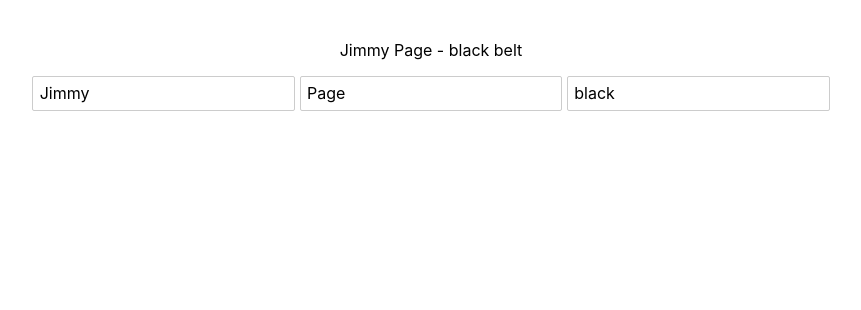
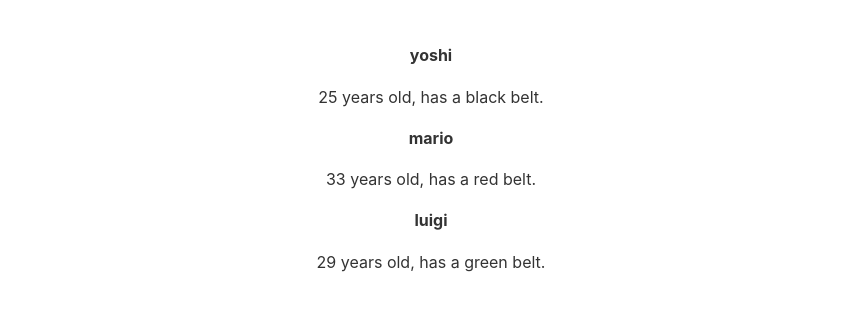
Before and after one commit to mrfinesse47/svelte-tutorial, a Svelte app: page / in a window 1280 px wide. Shown: the top 310 px of the page, without its empty margins (209-1070 px from the left). Built offline with nearby package versions, Linux system fonts and the light colour scheme.

Commit message:
onto tutorial 7 now https://www.youtube.com/watch?v=VWOpVxIkZJs&list=PL4cUxeGkcC9hlbrVO_2QFVqVPhlZmz7tO&index=7&ab_channel=TheNetNinja

```diff
--- a/src/App.svelte
+++ b/src/App.svelte
@@ -1,33 +1,21 @@
 <script>
-	let firstName = "Jimmy"
-	let lastName = "Page";
-	let beltColor = "black";
-
-	$: fullName = `${firstName} ${lastName}`//reactive value
-	// $: console.log(beltColor)//will run any time a value changes
-	// $: console.log(fullName)
-
-	//or you can use a code block rather than 2 $:
-
-	$: {
-		console.log(beltColor)//will run any time a value changes
-		console.log(fullName)
-	}
-
-	const handleClick =()=>{
-		beltColor = "orange"
-	}
-
-	const handleInput = (e)=>{
-		beltColor = e.target.value;
-	}
+  let people = [
+    { name: "yoshi", beltColor: "black", age: 25, id: 1 },
+    { name: "mario", beltColor: "red", age: 33, id: 2 },
+    { name: "luigi", beltColor: "green", age: 29, id: 3 },
+  ];
 </script>
 
 <main>
-	<p style="color:{beltColor}">{fullName} - {beltColor} belt</p>
-	<input type="text" bind:value={firstName}>
-	<input type="text" bind:value={lastName}>
-	<input type="text" bind:value={beltColor}>
+  {#each people as person (person.id)}
+    <!-- person.id is the key -->
+    <div>
+      <h4>{person.name}</h4>
+      <p>{person.age} years old, has a {person.beltColor} belt.</p>
+    </div>
+  {:else}
+    <p>there are no people to show</p>
+  {/each}
 </main>
 
 <style>
@@ -38,13 +26,6 @@
     margin: 0 auto;
   }
 
-	h1 {
-		color: #ff3e00;
-		text-transform: uppercase;
-		font-size: 4em;
-		font-weight: 100;
-	}
-
   @media (min-width: 640px) {
     main {
       max-width: none;
```
Lines whose indentation alone changed are shown as unchanged.
